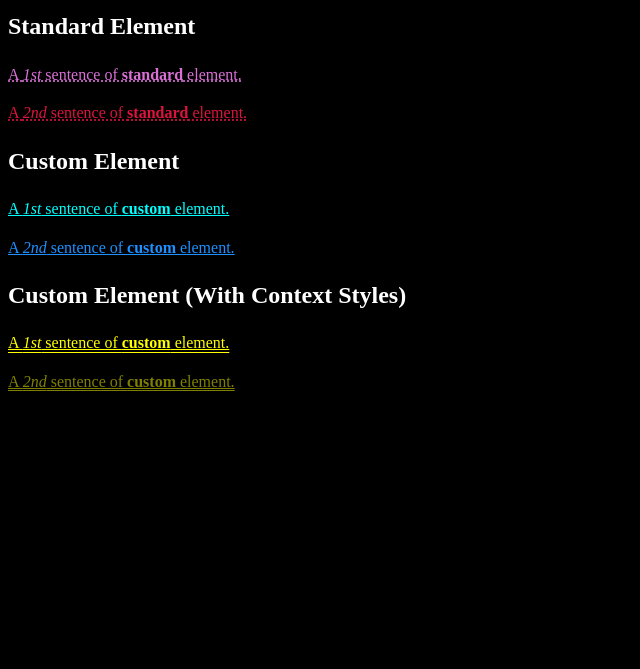
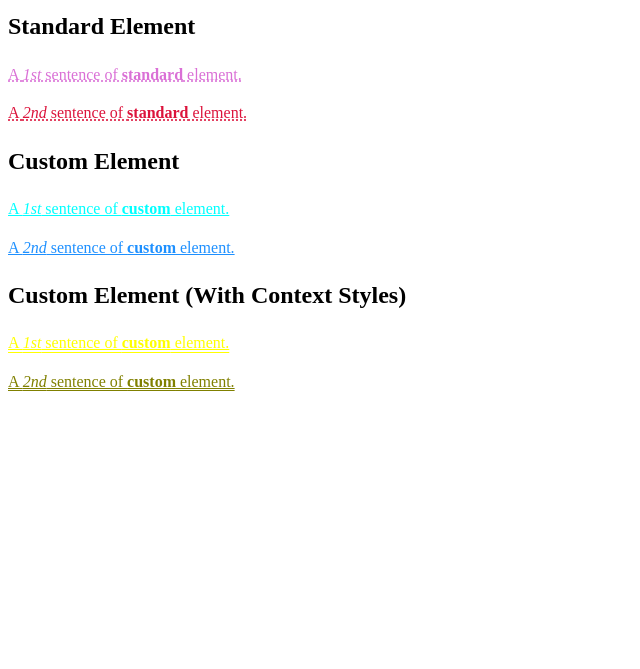
Before and after one commit to tacc-wbomar/poc-dynamic-load-custom-element, a website: page index.html in a window 1280 px wide. Shown: the part 131-800 px from the top of the page, without its empty margins (0-640 px from the left). Drawn offline with Linux system fonts and the light colour scheme.

Commit message:
Minor: Support dark/light color scheme

```diff
--- a/index.html
+++ b/index.html
@@ -5,10 +5,22 @@
     <link href="./css/index.sample-custom-element.css" rel="stylesheet">
     <style type="text/css">
       body {
-        color: white;
-        background-color: black;
+        color: var(--color-text);
+        background-color: var(--color-bkgd);
 
         line-height: 1.4;
+      }
+      @media (prefers-color-scheme: dark) {
+        body {
+          --color-text: white;
+          --color-bkgd: black;
+        }
+      }
+      @media (prefers-color-scheme: light) {
+        body {
+          --color-text: black;
+          --color-bkgd: white;
+        }
       }
     </style>
   </head>
```
